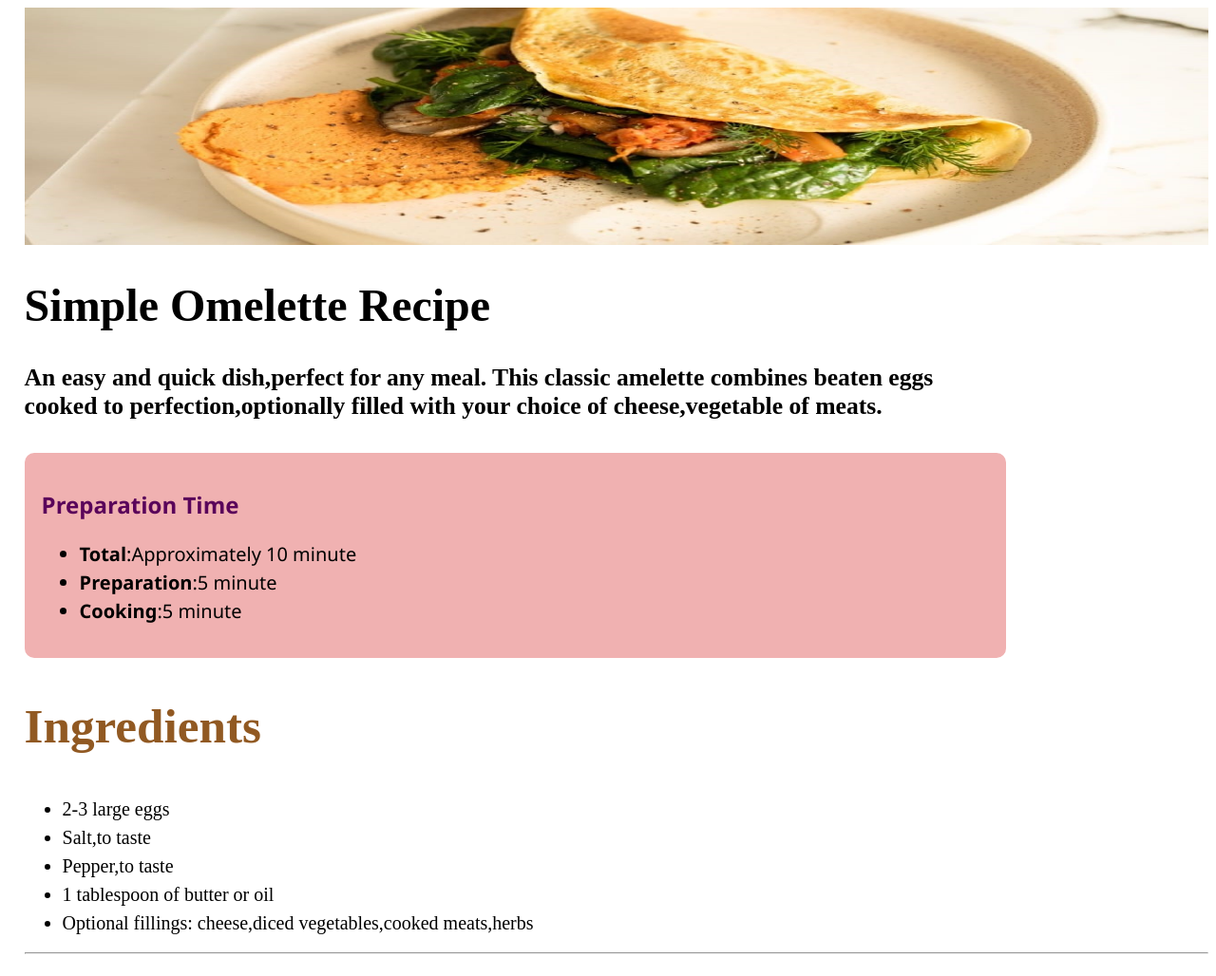
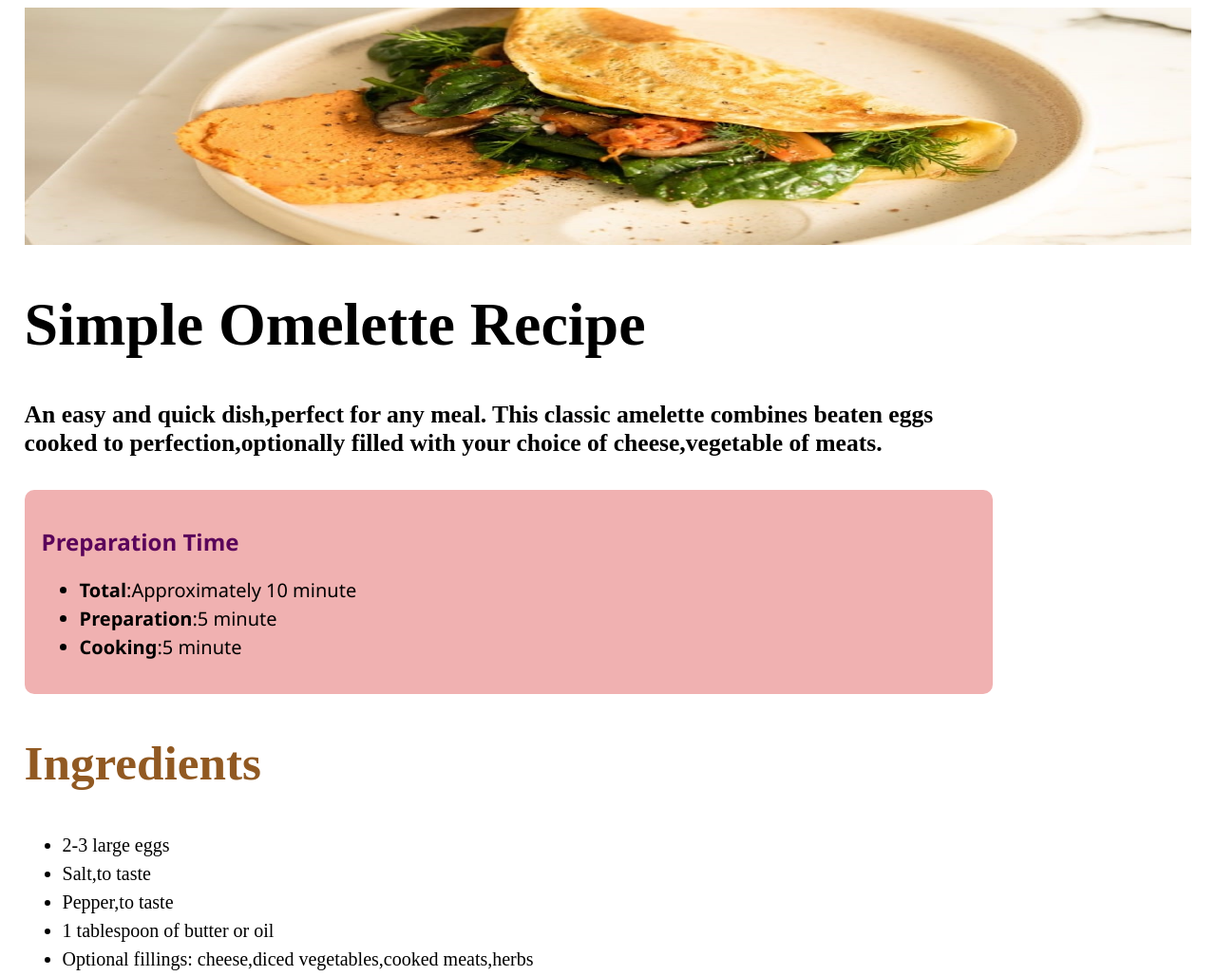
Before and after one commit to teamprogress1/recipe-page-main, a plain HTML site: page ass.html in a window 1280 px wide. Shown: the top 1028 px of the page at 95% size. Drawn offline with Linux system fonts and the light colour scheme.

Commit message:
Update ass.css

```diff
--- a/ass.css
+++ b/ass.css
@@ -1,5 +1,6 @@
 body{
-    margin-left: 2%;
+    margin-left:2%;
+    margin-right: 2%;
 }
 
 
@@ -25,7 +26,7 @@ img{
 
 }
 .line1{
-    font-size:3em;
+    font-size:4em;
 }
 h4{
     font-size: 2vi;
```
